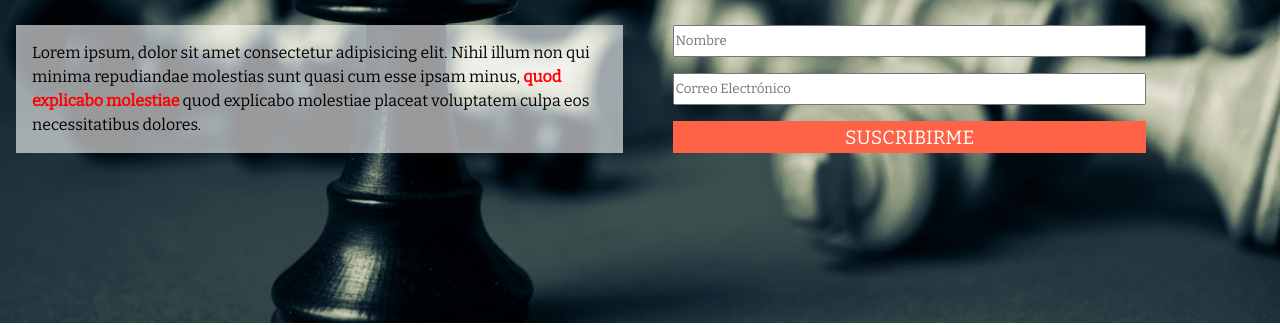
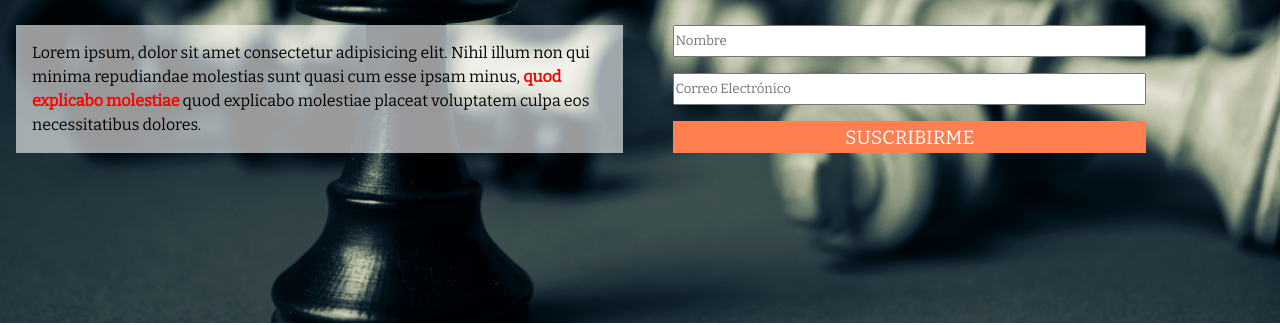
Before and after one commit to joseamadorg/coder_36430, a plain HTML site: page index.html in a window 1280 px wide. Shown: the part 503-828 px from the top of the page. Drawn offline with nearby package versions, Linux system fonts and the light colour scheme.

Commit message:
Cambio de prueba local: tomato a coral clase btn

```diff
--- a/css/estilos_ejemplo.css
+++ b/css/estilos_ejemplo.css
@@ -144,7 +144,7 @@ p, label, input, span {
 
 .form__btn {
     width: 80%;
-    background: tomato;
+    background: coral;
     border: none;
     height: 2rem;
     color: white;
```
